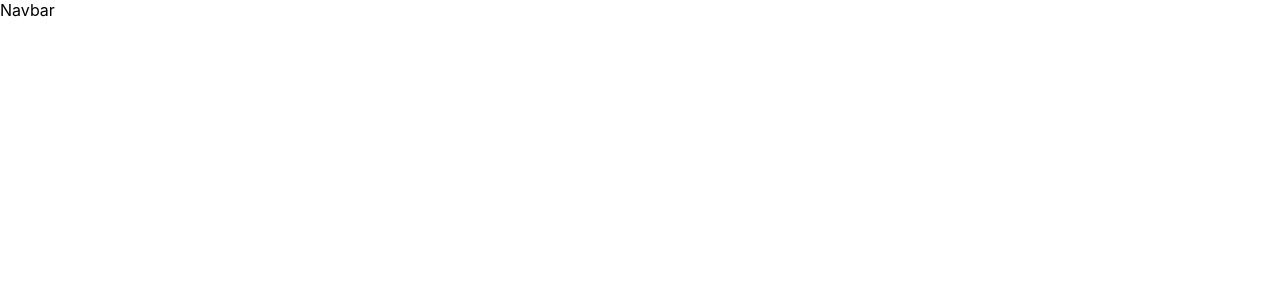
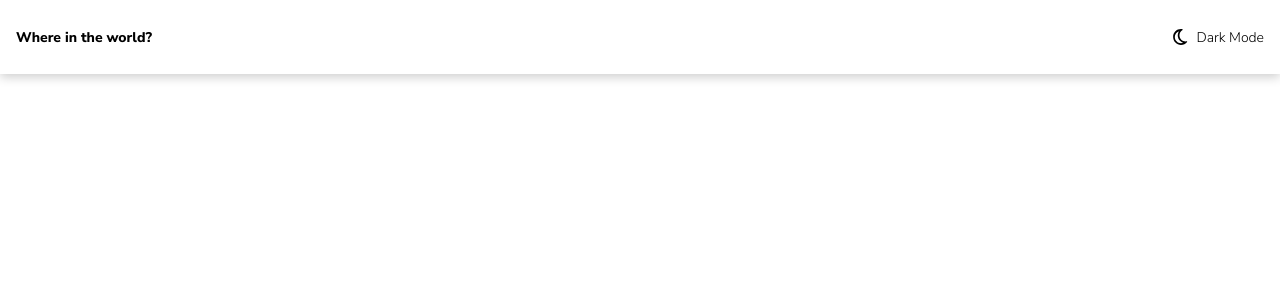
Before and after one commit to Michael-Otieno/rest-countries, a React (Create React App) app: page / in a window 1280 px wide. Shown: the top 300 px of the page. Built offline with nearby package versions, Linux system fonts and the light colour scheme.

Commit message:
add navbar and style

```diff
--- a/src/components/Navbar/Navbar.css
+++ b/src/components/Navbar/Navbar.css
@@ -0,0 +1,30 @@
+.navbar{
+  display: flex;
+  justify-content: space-between;
+  align-items: center;
+  padding:1rem;
+  box-shadow: 0 3px 10px rgb(0 0 0 / 0.2);
+  outline: none;
+  border: none;
+
+}
+.navbar h1{
+  font-weight: 800;
+  margin: 0;
+  padding: 0;
+  font-size: 	0.875rem;
+}
+.toggle{
+  display: flex;
+  justify-content: space-around;
+  align-items: center;
+}
+
+.toggle img{
+  width: 18px;
+  padding-right: .4rem;
+}
+.toggle h2{
+  font-size: 	0.875rem;
+  font-weight: 300;
+}
--- a/src/components/Navbar/Navbar.js
+++ b/src/components/Navbar/Navbar.js
@@ -1,8 +1,19 @@
+import './Navbar.css';
+
+import moon from '../../imgs/moon-regular.svg';
+
+
 function Navbar(){
   return (
-    <div>
-      Navbar
-    </div>
+    <>
+      <nav className="navbar">
+        <h1>Where in the world?</h1>
+        <div className="toggle">
+          <img src={moon} />
+          <h2>Dark Mode</h2>
+        </div>
+      </nav>
+    </>
   )
 }
 
--- a/src/index.css
+++ b/src/index.css
@@ -1,13 +1,8 @@
+@import url('https://fonts.googleapis.com/css2?family=Nunito+Sans:wght@300;600;800&display=swap');
+
 body {
   margin: 0;
-  font-family: -apple-system, BlinkMacSystemFont, 'Segoe UI', 'Roboto', 'Oxygen',
-    'Ubuntu', 'Cantarell', 'Fira Sans', 'Droid Sans', 'Helvetica Neue',
-    sans-serif;
+  font-family: Nunito Sans;
   -webkit-font-smoothing: antialiased;
   -moz-osx-font-smoothing: grayscale;
 }
-
-code {
-  font-family: source-code-pro, Menlo, Monaco, Consolas, 'Courier New',
-    monospace;
-}
```
Also changed, not shown: src/imgs/moon-regular.svg (added), 1 other file (tests, documents, lock files or other folders).
